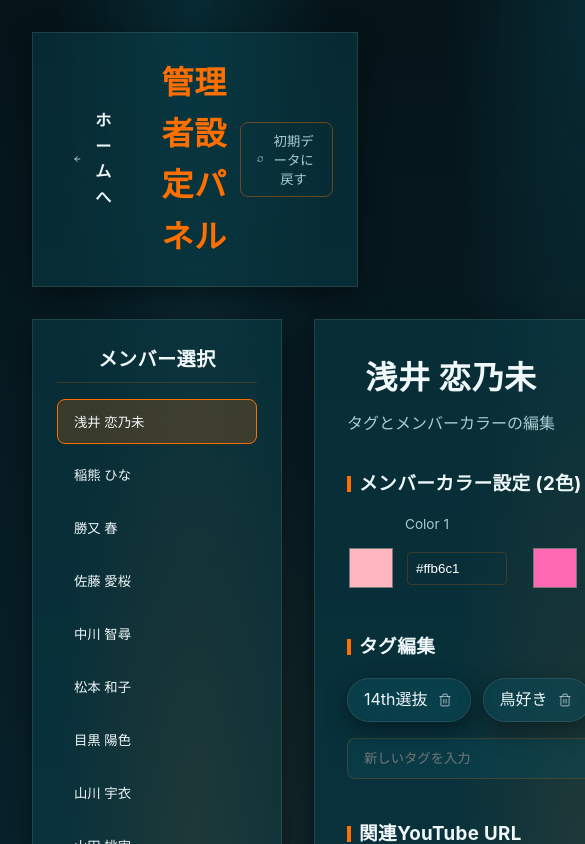
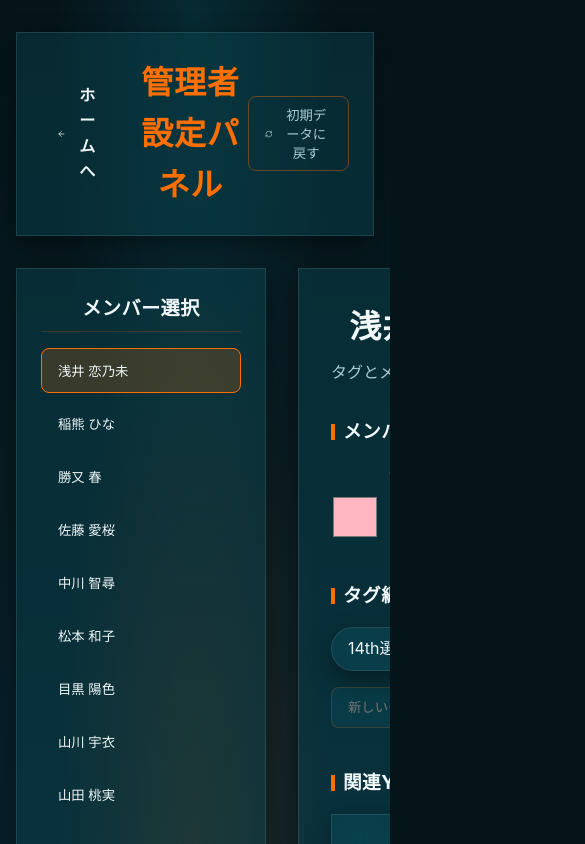
Before and after one commit to lab5ks10/mirai-no-sakura, a React (Vite) app: page /admin in a window 390 px wide. Shown: the top 844 px of the page, 585 px wide, since content can reach past the window. Built offline with nearby package versions, Linux system fonts and the light colour scheme.

Commit message:
Enhance mobile responsive stability

```diff
--- a/src/App.css
+++ b/src/App.css
@@ -1,6 +1,8 @@
 #root {
   width: 100%;
-  padding: 0 16px;
+  margin: 0;
+  padding: 0;
+  overflow-x: hidden;
   text-align: center;
 }
 
--- a/src/index.css
+++ b/src/index.css
@@ -33,6 +33,28 @@
   padding: 0;
 }
 
+html {
+  font-size: 16px;
+  overflow-x: hidden;
+  margin: 0;
+  padding: 0;
+}
+
+img,
+video,
+iframe {
+  max-width: 100%;
+  height: auto;
+}
+
+/* 共通セクション余白クラス */
+.section {
+  padding-left: 16px;
+  padding-right: 16px;
+  box-sizing: border-box;
+  width: 100%;
+}
+
 body {
   font-family: 'Inter', 'Noto Sans JP', sans-serif;
   background-color: var(--color-bg);
@@ -47,6 +69,9 @@ body {
   background-attachment: fixed;
   min-height: 100vh;
   overflow-x: hidden;
+  margin: 0;
+  padding: 0;
+  width: 100%;
 }
 
 a {
--- a/src/pages/Admin.tsx
+++ b/src/pages/Admin.tsx
@@ -146,7 +146,7 @@ const Admin: React.FC = () => {
     };
 
     return (
-        <div className="admin-page container animate-fade-in" style={{ padding: '32px 16px' }}>
+        <div className="admin-page container section animate-fade-in" style={{ padding: '32px 16px' }}>
             <div className="admin-header glass-panel" style={{ padding: '24px', display: 'flex', justifyContent: 'space-between', alignItems: 'center', marginBottom: '32px' }}>
                 <div style={{ display: 'flex', alignItems: 'center', gap: '16px' }}>
                     <Link to="/" className="back-link style-override" style={{ display: 'inline-flex', alignItems: 'center', gap: '8px', color: 'var(--color-text-primary)' }}>
--- a/src/pages/Community.tsx
+++ b/src/pages/Community.tsx
@@ -66,7 +66,7 @@ const Community: React.FC = () => {
     };
 
     return (
-        <div className="community-page container animate-fade-in">
+        <div className="community-page container section animate-fade-in">
             <div className="community-header">
                 <h1 className="section-title">Buddies コミュニティ</h1>
                 <p>4期生について熱く語り合いましょう！</p>
--- a/src/pages/Home.tsx
+++ b/src/pages/Home.tsx
@@ -30,7 +30,7 @@ const Home: React.FC = () => {
 
     return (
         <div className="home-page">
-            <section className="hero-section glass-panel animate-fade-in">
+            <section className="hero-section section glass-panel animate-fade-in">
                 <div className="hero-bg-image"></div>
                 <div className="hero-content">
                     <h1 className="hero-title">The Growing<br />4th Generation</h1>
@@ -49,7 +49,7 @@ const Home: React.FC = () => {
                 </div>
             </section>
 
-            <section className="members-section">
+            <section className="members-section section">
                 <div className="members-responsive-grid" ref={scrollRef}>
                     {members.map((member, index) => (
                         <div className="member-card-wrapper" key={member.id}>
@@ -61,7 +61,7 @@ const Home: React.FC = () => {
 
             {/* YouTube セクション */}
             {homeYoutubeUrls && homeYoutubeUrls.length > 0 && (
-                <section className="youtube-section animate-fade-in">
+                <section className="youtube-section section animate-fade-in">
                     <h2 className="section-title">櫻坂46四期生物語</h2>
                     <VideoCarousel urls={homeYoutubeUrls} />
                 </section>
@@ -69,7 +69,7 @@ const Home: React.FC = () => {
 
             {/* Spotify セクション */}
             {homeSpotifyUrls && homeSpotifyUrls.length > 0 && (
-                <section className="spotify-section animate-fade-in" style={{ padding: '0 24px', maxWidth: '800px', margin: '0 auto 48px', width: '100%' }}>
+                <section className="spotify-section section animate-fade-in" style={{ padding: '0 24px', maxWidth: '800px', margin: '0 auto 48px', width: '100%' }}>
                     <h2 className="section-title">Music</h2>
                     <div style={{ display: 'flex', flexDirection: 'column', gap: '16px' }}>
                         {homeSpotifyUrls.map((url, index) => {
--- a/src/pages/MemberDetail.tsx
+++ b/src/pages/MemberDetail.tsx
@@ -76,7 +76,7 @@ const MemberDetail: React.FC = () => {
             {/* ヘッダー関係をグループ化してgapを開けないようにする */}
             <div style={{ display: 'flex', flexDirection: 'column', gap: '16px' }}>
                 <Link to="/" style={{ textDecoration: 'none', display: 'block' }}>
-                    <section className="hero-section glass-panel animate-fade-in" style={{ margin: 0, minHeight: '220px', padding: '24px 16px', cursor: 'pointer' }}>
+                    <section className="hero-section section glass-panel animate-fade-in" style={{ margin: 0, minHeight: '220px', padding: '24px 16px', cursor: 'pointer' }}>
                         <div className="hero-bg-image"></div>
                         <div className="hero-content" style={{ padding: 0 }}>
                             <h1 className="hero-title" style={{ fontSize: 'clamp(1.5rem, 5vw, 2.5rem)' }}>The Growing<br />4th Generation</h1>
@@ -92,7 +92,7 @@ const MemberDetail: React.FC = () => {
             </div>
 
             {/* Section 1: Profile */}
-            <section className="profile-section" style={{ padding: '0 24px' }}>
+            <section className="profile-section section" style={{ padding: '0 24px' }}>
                 <div className="profile-image-container">
                     {member.imageUrl ? (
                         <img src={member.imageUrl} alt={`${member.name}のプロフィール画像`} className="profile-image-detail" />
@@ -156,14 +156,14 @@ const MemberDetail: React.FC = () => {
 
             {/* Section 2: Related Videos */}
             {hasYouTubeUrls && (
-                <section className="vlog-section" style={{ padding: '0 24px', marginBottom: '48px' }}>
+                <section className="vlog-section section" style={{ padding: '0 24px', marginBottom: '48px' }}>
                     <h2 className="section-heading">関連動画</h2>
                     <VideoCarousel urls={member.youtubeUrls!} />
                 </section>
             )}
 
             {/* Section 3: BBS */}
-            <section className="bbs-section" style={{ padding: '0 24px' }}>
+            <section className="bbs-section section" style={{ padding: '0 24px' }}>
                 <h2 className="section-heading">魅力発信掲示板</h2>
                 <div className="bbs-container">
                     {/* メッセージ一覧 (上部) */}
```
